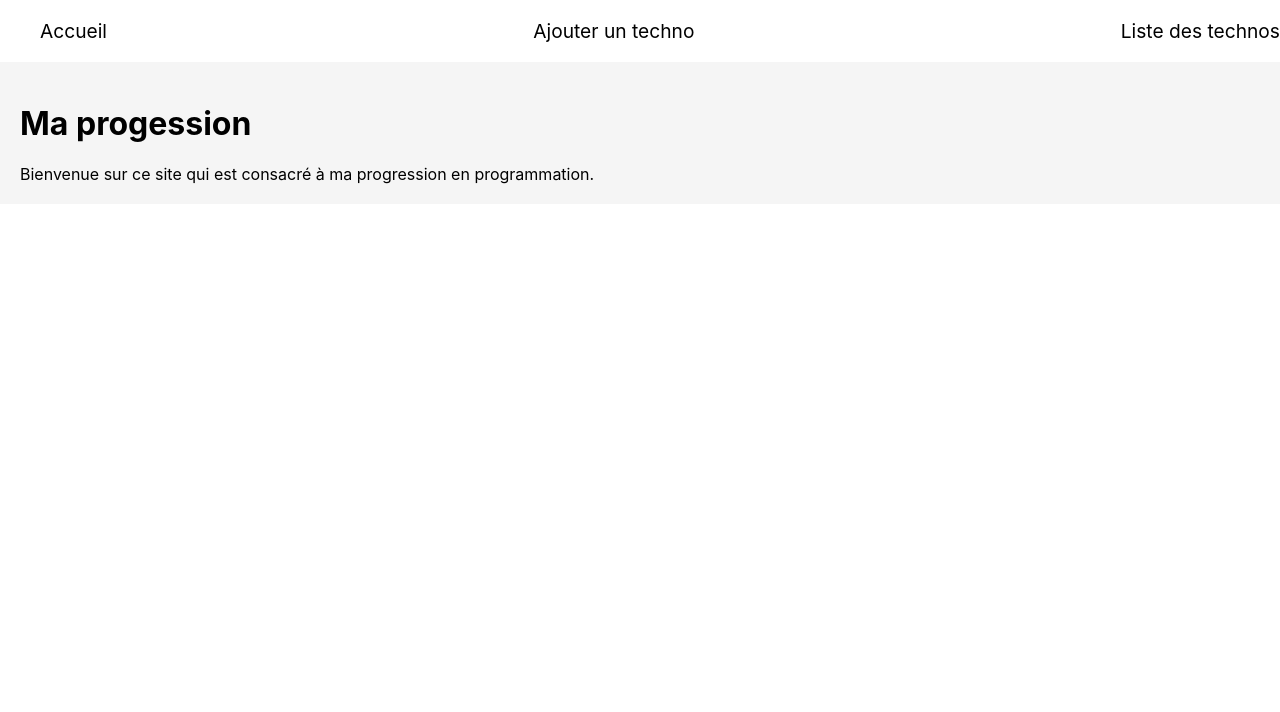
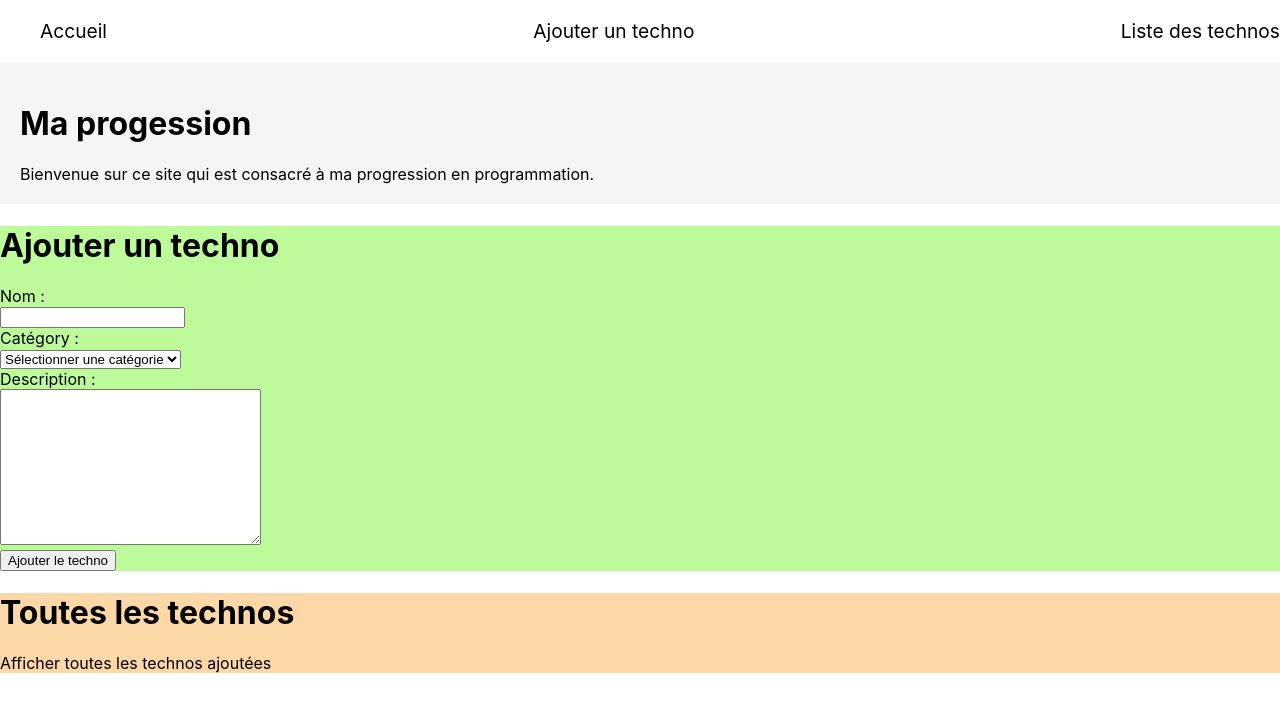
Before and after one commit to Bouba437/my-technos, a React (Create React App) app: page / in a window 1280 px wide. Shown: the top 712 px of the page. Built offline with nearby package versions, Linux system fonts and the light colour scheme.

Commit message:
Ajout des pages: TechnoAdd et TechnoList

```diff
--- a/src/App.js
+++ b/src/App.js
@@ -1,12 +1,16 @@
 import Menu from './components/Menu';
 import './css/app.css';
 import Home from './pages/Home';
+import TechnoAdd from './pages/TechnoAdd';
+import TechnoList from './pages/TechnoList';
 
 function App() {
   return (
     <>
       <Menu />
       <Home />
+      <TechnoAdd />
+      <TechnoList />
     </>
   );
 }
--- a/src/css/app.css
+++ b/src/css/app.css
@@ -1,2 +1,4 @@
 @import './home.css';
 @import './menu.css';
+@import './technoadd.css';
+@import './technolist.css';
--- /dev/null
+++ b/src/css/technoadd.css
@@ -0,0 +1,3 @@
+.techno-add {
+    background-color: rgb(189, 250, 153);
+}
--- /dev/null
+++ b/src/css/technolist.css
@@ -0,0 +1,3 @@
+.techno-list {
+    background-color: rgb(252, 215, 168);
+}
--- /dev/null
+++ b/src/pages/TechnoAdd.js
@@ -0,0 +1,30 @@
+export default function TechnoAdd() {
+    return (
+        <div className="techno-add">
+            <h1>Ajouter un techno</h1>
+            <div>
+                <form action="">
+                    <label htmlFor="techno-name">Nom :</label>
+                    <br />
+                    <input type="text" name="techno-name" id="techno-name" />
+                    <br />
+                    <label htmlFor="techno-category">Catégory :</label>
+                    <br />
+                    <select name="techno-category" id="techno-category">
+                        <option value="">Sélectionner une catégorie</option>
+                        <option value="front">Front</option>
+                        <option value="back">Back</option>
+                        <option value="fullstack">Full Stack</option>
+                        <option value="other">Autre</option>
+                    </select>
+                    <br />
+                    <label htmlFor="techno-description">Description :</label>
+                    <br />
+                    <textarea name="techno-description" id="techno-description" cols="30" rows="10"></textarea>
+                    <br />
+                    <input type="submit" value="Ajouter le techno" />
+                </form>
+            </div>
+        </div>
+    )
+}
--- /dev/null
+++ b/src/pages/TechnoList.js
@@ -0,0 +1,8 @@
+export default function TechnoList() {
+    return (
+        <div className="techno-list">
+            <h1>Toutes les technos</h1>
+            <p>Afficher toutes les technos ajoutées</p>
+        </div>
+    )
+}
```
